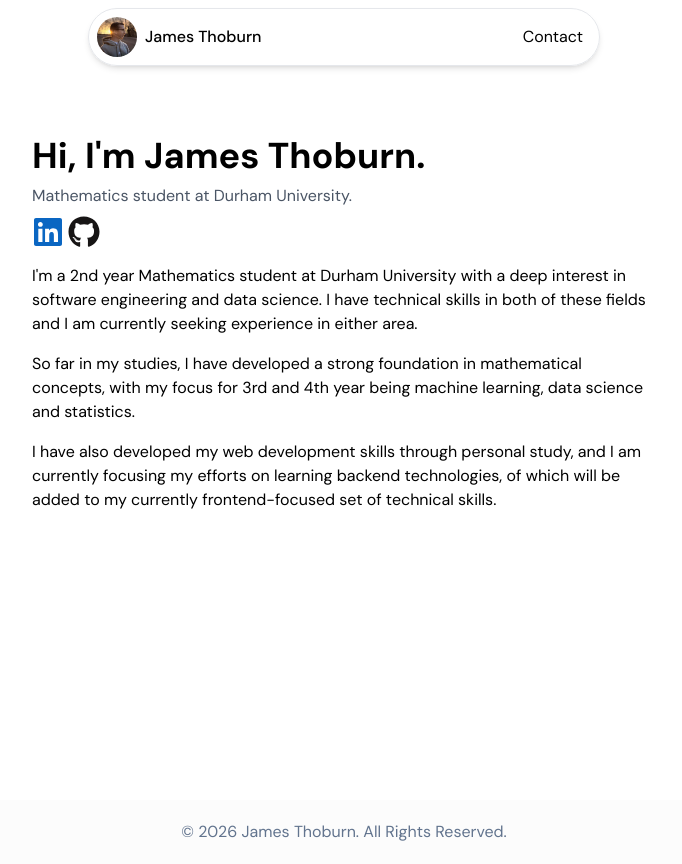
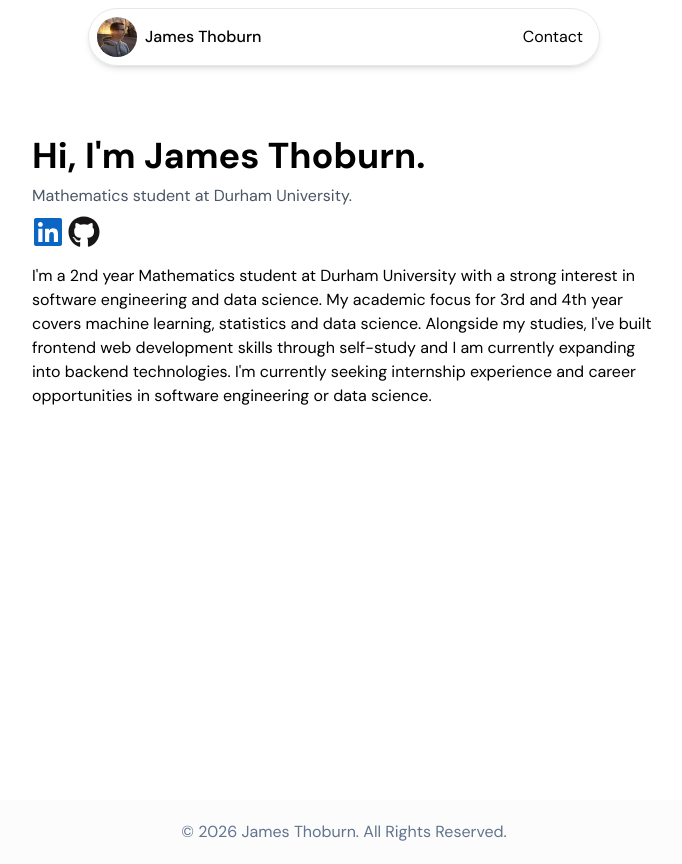
Before and after one commit to JamesThoburn/portfolio-website, a Next.js app: page / in a window 1280 px wide. Shown: the whole page, without its empty margins (296-978 px from the left). Built offline with nearby package versions, Linux system fonts and the light colour scheme.

Commit message:
Updated hero description

```diff
--- a/src/components/Home/Hero.tsx
+++ b/src/components/Home/Hero.tsx
@@ -35,13 +35,7 @@ export default function Hero() {
             </ul>
         </div>
         <p>
-            I'm a 2nd year Mathematics student at Durham University with a deep interest in software engineering and data science. I have technical skills in both of these fields and I am currently seeking experience in either area.
-        </p>
-        <p>
-            So far in my studies, I have developed a strong foundation in mathematical concepts, with my focus for 3rd and 4th year being machine learning, data science and statistics.
-        </p>
-        <p>
-            I have also developed my web development skills through personal study, and I am currently focusing my efforts on learning backend technologies, of which will be added to my currently frontend-focused set of technical skills.
+            I'm a 2nd year Mathematics student at Durham University with a strong interest in software engineering and data science. My academic focus for 3rd and 4th year covers machine learning, statistics and data science. Alongside my studies, I've built frontend web development skills through self-study and I am currently expanding into backend technologies. I'm currently seeking internship experience and career opportunities in software engineering or data science.
         </p>
     </section>
   )
```
